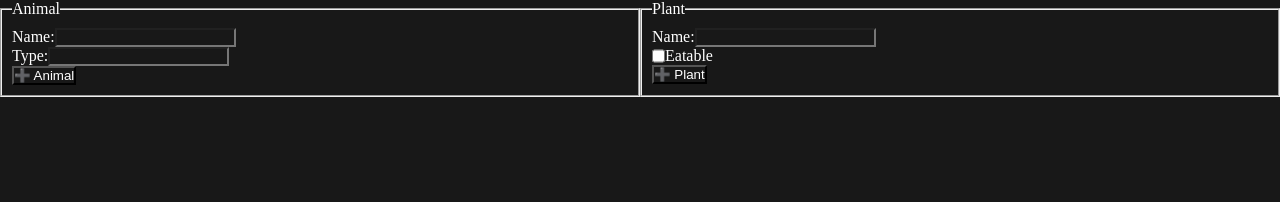
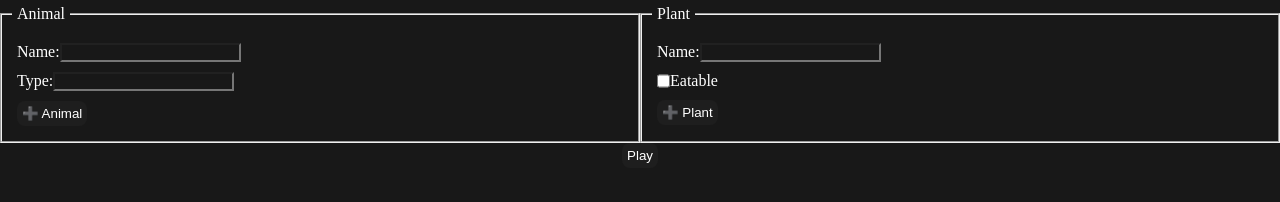
Before and after one commit to Clemix37/wildlife-genesis, a website with bundled scripts: page index.html in a window 1280 px wide. Built offline with nearby package versions, Linux system fonts and the light colour scheme.

Commit message:
Making the simulation pausable

```diff
--- a/index.html
+++ b/index.html
@@ -9,37 +9,40 @@
 <body>
     <div class="flex">
         <fieldset class="flex colonne width-100">
-            <legend>Animal</legend>
+            <legend class="padding-5">Animal</legend>
             <div class="flex colonne">
-                <div class="flex">
+                <div class="flex padding-5">
                     <label for="txtNameAnimal">Name:</label>
                     <input type="text" id="txtNameAnimal" />
                 </div>
-                <div class="flex">
+                <div class="flex padding-5">
                     <label for="txtTypeAnimal">Type:</label>
                     <input type="text" id="txtTypeAnimal" />
                 </div>
-                <div class="flex">
-                    <button id="btnAddAnimal">➕ Animal</button>
+                <div class="flex padding-5">
+                    <button id="btn-add-animal">➕ Animal</button>
                 </div>
             </div>
         </fieldset>
         <fieldset class="flex colonne width-100">
-            <legend>Plant</legend>
+            <legend class="padding-5">Plant</legend>
             <div class="flex colonne">
-                <div class="flex">
+                <div class="flex padding-5">
                     <label for="txtNamePlant">Name:</label>
                     <input type="text" id="txtNamePlant" />
                 </div>
-                <div class="flex">
+                <div class="flex padding-5">
                     <input type="checkbox" id="checkIsEatable" />
                     <label for="checkIsEatable">Eatable</label>
                 </div>
-                <div class="flex">
-                    <button id="btnAddPlant">➕ Plant</button>
+                <div class="flex padding-5">
+                    <button id="btn-add-plant">➕ Plant</button>
                 </div>
             </div>
         </fieldset>
+    </div>
+    <div class="flex width-100 justify-content-center">
+        <button id="btn-play-pause">Play</button>
     </div>
     <div class="flex">
         <div class="flex colonne is-self-start width-100">
--- a/styles/app.css
+++ b/styles/app.css
@@ -11,6 +11,13 @@ body,* {
     color: white;
 }
 
+button {
+    padding: 5px;
+    border-radius: 8px;
+    border: none;
+    background-color: rgb(30, 30, 30);
+}
+
 .good-event {
     color: var(--green-txt);
 }
@@ -21,6 +28,10 @@ body,* {
 
 fieldset {
     padding: 10px;
+}
+
+.padding-5 {
+    padding: 5px;
 }
 
 /* REBOOT OF FLEXIT.CSS */
@@ -42,50 +53,50 @@ fieldset {
 }
 
 /* JUSTIFY CONTENT */
-.justify-content-stretch{justify-content:stretch;}
-.justify-content-inherit{justify-content:inherit;}
-.justify-content-initial{justify-content:initial;}
-.justify-content-unset{justify-content:unset;}
-.justify-content-baseline{justify-content:baseline;}
-.justify-content-start{justify-content:start;}
-.justify-content-end{justify-content:end;}
-.justify-content-flex-start{justify-content:flex-start;}
-.justify-content-center{justify-content: center;}
-.justify-content-flex-end{justify-content:flex-end;}
-.justify-content-left{justify-content:left;}
-.justify-content-right{justify-content:right;}
-.justify-content-safe{justify-content:safe;}
-.justify-content-unsafe{justify-content:unsafe;}
-.justify-content-space-around{justify-content:space-around;}
-.justify-content-space-between{justify-content:space-between;}
-.justify-content-space-evenly{justify-content:space-evenly;}
+.justify-content-stretch { justify-content: stretch; }
+.justify-content-inherit { justify-content: inherit; }
+.justify-content-initial { justify-content: initial; }
+.justify-content-unset { justify-content: unset; }
+.justify-content-baseline { justify-content: baseline; }
+.justify-content-start { justify-content: start; }
+.justify-content-end { justify-content: end; }
+.justify-content-flex-start { justify-content: flex-start; }
+.justify-content-center { justify-content: center; }
+.justify-content-flex-end { justify-content: flex-end; }
+.justify-content-left { justify-content: left; }
+.justify-content-right { justify-content: right; }
+.justify-content-safe { justify-content: safe; }
+.justify-content-unsafe { justify-content: unsafe; }
+.justify-content-space-around { justify-content: space-around; }
+.justify-content-space-between { justify-content: space-between; }
+.justify-content-space-evenly { justify-content: space-evenly; }
 /* ALIGN ITEMS */
-.align-items-stretch{align-items:stretch;}
-.align-items-inherit{align-items:inherit;}
-.align-items-initial{align-items:initial;}
-.align-items-unset{align-items:unset;}
-.align-items-center{align-items:center;}
-.align-items-baseline{align-items:baseline;}
-.align-items-end{align-items:end;}
-.align-items-start{align-items:start;}
-.align-items-flex-start{align-items:flex-start;}
-.align-items-flex-end{align-items:flex-end;}
-.align-items-normal{align-items:normal;}
-.align-items-safe{align-items:safe;}
-.align-items-unsafe{align-items:unsafe;}
-.align-items-self-start{align-items:self-start;}
-.align-items-self-end{align-items:self-end;}
+.align-items-stretch { align-items: stretch; }
+.align-items-inherit { align-items: inherit; }
+.align-items-initial { align-items: initial; }
+.align-items-unset { align-items: unset; }
+.align-items-center { align-items: center; }
+.align-items-baseline { align-items: baseline; }
+.align-items-end { align-items: end; }
+.align-items-start { align-items: start; }
+.align-items-flex-start { align-items: flex-start; }
+.align-items-flex-end { align-items: flex-end; }
+.align-items-normal{align-items: normal; }
+.align-items-safe { align-items: safe; }
+.align-items-unsafe { align-items: unsafe; }
+.align-items-self-start { align-items: self-start; }
+.align-items-self-end { align-items: self-end; }
 /* ALIGN SELF */
-.align-self-stretch{align-self:stretch;}
-.align-self-initial{align-self:initial;}
-.align-self-inherit{align-self:inherit;}
-.align-self-unsafe{align-self:unsafe;}
-.align-self-safe{align-self:safe;}
-.align-self-self-start{align-self:self-start;}
-.align-self-self-end{align-self:self-end;}
-.align-self-normal{align-self:normal;}
-.align-self-flex-start{align-self:flex-start;}
-.align-self-flex-end{align-self:flex-end;}
-.align-self-auto{align-self:auto;}
-.align-self-baseline{align-self:baseline;}
-.align-self-center{align-self:center;}
+.align-self-stretch { align-self: stretch; }
+.align-self-initial { align-self: initial; }
+.align-self-inherit { align-self: inherit; }
+.align-self-unsafe { align-self: unsafe; }
+.align-self-safe { align-self: safe; }
+.align-self-self-start { align-self: self-start; }
+.align-self-self-end { align-self: self-end; }
+.align-self-normal { align-self: normal; }
+.align-self-flex-start { align-self: flex-start; }
+.align-self-flex-end { align-self: flex-end; }
+.align-self-auto { align-self: auto; }
+.align-self-baseline { align-self: baseline; }
+.align-self-center { align-self: center; }
```
Also changed, not shown: app/classes/Ecosystem.ts (+24 -4 lines), app/index.ts (+10 -4 lines), dist/bundle.js, dist/classes/Ecosystem.js, dist/index.js.
